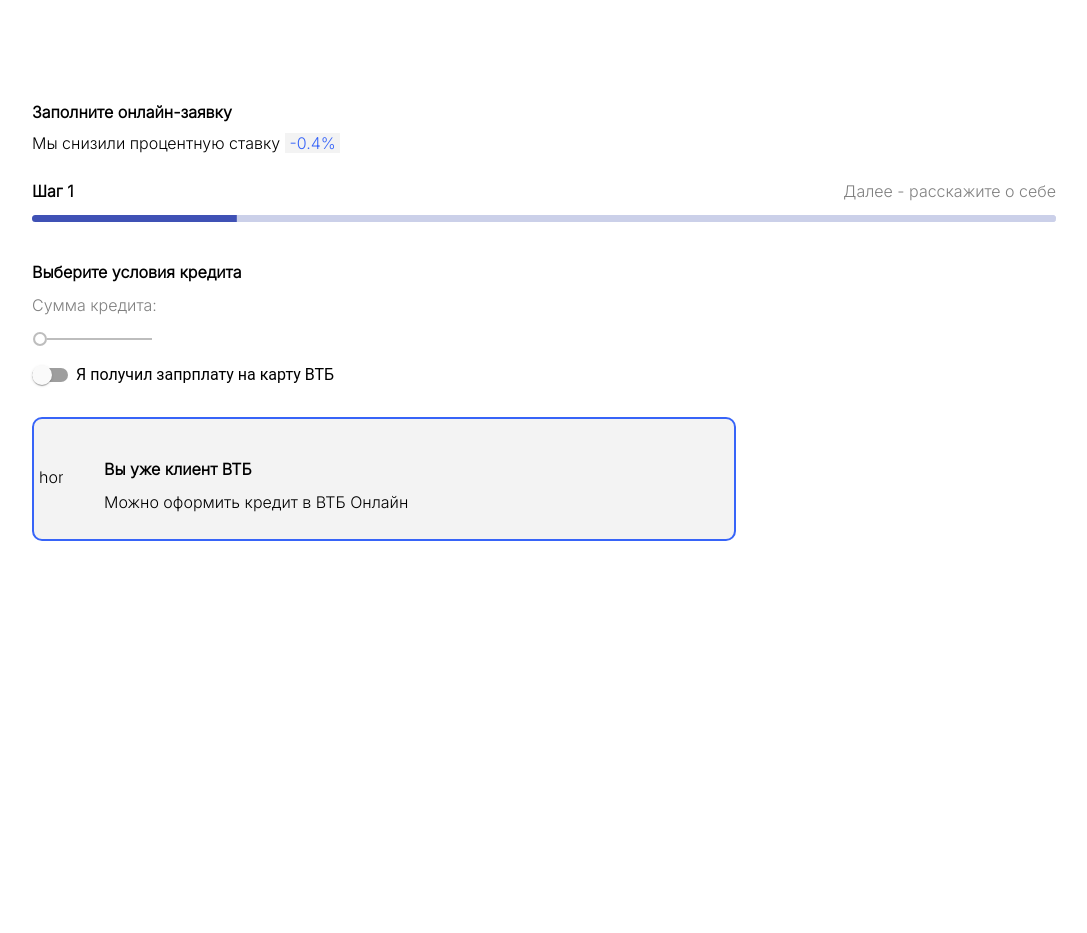
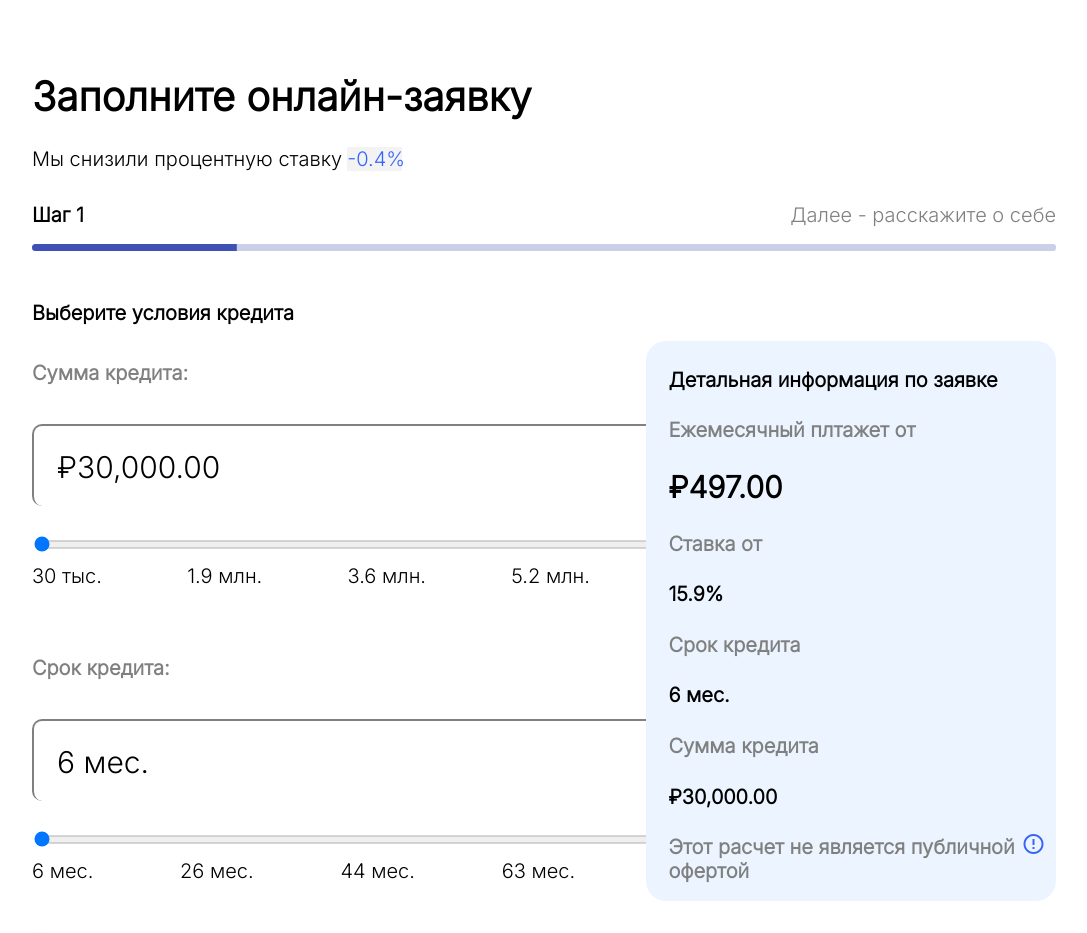
Before and after one commit to Temirlan24/TestProject, an Angular app: page / in a window 1280 px wide. Shown: the top 933 px of the page, without its empty margins (96-1183 px from the left). Before the commit the page ends 800 px from the top, so only its background shows below. Built offline with nearby package versions, Linux system fonts and the light colour scheme.

Commit message:
finished task

```diff
--- a/src/app/app.component.css
+++ b/src/app/app.component.css
@@ -1,5 +1,9 @@
+
+.title{
+  font-size: 2rem;
+}
 .credit-container{
-  margin-top: 10%;
+  margin-top: 7%;
 }
 .progressBar{
   margin-top: 15px;
@@ -16,16 +20,23 @@
 .body{
   margin-top: 2.5rem;
 }
+.header-text{
+  display: flex;
+}
 
-.myLabe{
+.myLabel{
   margin-left: 5px;
   width: 55px;
   color: rgb(55 100 248);
   background-color: #dddddd5c;
   text-align: center;
 }
+mat-slide-toggle{
+  margin-top: 30px;
+}
 mat-icon{
   padding-left: 5px;
+  color: grey;
 }
 .footer{
   margin-top: 30px;
--- a/src/app/app.component.html
+++ b/src/app/app.component.html
@@ -1,7 +1,7 @@
 <div class="credit-container">
   <div class="header">
-    <h1><strong>Заполните онлайн-заявку</strong></h1>
-    <span style="display: flex;">Мы снизили процентную ставку <div class="myLabe">{{percent}}</div></span>
+    <h1 class="title">Заполните онлайн-заявку</h1>
+    <span class="header-text">Мы снизили процентную ставку <div class="myLabel">{{percent}}</div></span>
     <div class="progressBar">
       <div class="progressBar-text">
         <h2>Шаг 1</h2>
@@ -13,11 +13,11 @@
   <div class="body">
     <h2><strong>Выберите условия кредита</strong></h2>
     <app-credit-calculator></app-credit-calculator>
+    <mat-slide-toggle color="primary"><span>Я получил запрплату на карту ВТБ</span></mat-slide-toggle>
   </div>
-  <mat-slide-toggle color="primary">Я получил запрплату на карту ВТБ</mat-slide-toggle>
 
   <div class="footer">
-    <mat-icon aria-hidden="false" aria-label="Example home icon">home</mat-icon>
+    <mat-icon>error</mat-icon>
     <div class="footer-text">
       <h2>Вы уже клиент ВТБ</h2>
       <span>Можно оформить кредит в ВТБ Онлайн</span>
--- a/src/app/app.module.ts
+++ b/src/app/app.module.ts
@@ -7,6 +7,7 @@
 import { SliderComponent } from './slider/slider.component';
 import {MatSliderModule} from '@angular/material/slider';
 import { CreditCalculatorComponent } from './credit-calculator/credit-calculator.component';
+import { FormsModule } from '@angular/forms';
 
 @NgModule({
   declarations: [
@@ -19,7 +20,8 @@
     MatProgressBarModule,
     MatSlideToggleModule,
     MatIconModule,
-    MatSliderModule
+    MatSliderModule,
+    FormsModule
   ],
   providers: [],
   bootstrap: [AppComponent]
--- a/src/app/credit-calculator/credit-calculator.component.css
+++ b/src/app/credit-calculator/credit-calculator.component.css
@@ -0,0 +1,62 @@
+
+.credit{
+  width: 100%;
+  display: flex;
+}
+.credit-sliders{
+  width: 60%;
+  display: grid;
+}
+.credit-sum{
+  display: grid;
+  width: max-content;
+}
+.credit-term{
+  margin-top: 30px;
+  display: grid;
+  width: max-content;
+}
+.credit-info{
+  grid-column: 2;
+  grid-row: 1/2;
+  width: 433px;
+  height: 550px;
+  background-color: #ecf5ff;
+  padding-left: 22px;
+  padding-top: 10px;
+  border-radius: 20px;
+}
+.month-payment{
+  font-size: 30px;
+  font-weight: bold;
+}
+.credit-title{
+  color: grey;
+}
+.outputValue{
+  width: 700px;
+  height: 80px;
+  border: 2px grey solid;
+  border-bottom: none;
+  border-radius: 10px;
+}
+input{
+  width: 700px;
+}
+.inputText{
+  position: absolute;
+  padding-top: 23px;
+  padding-left: 23px;
+  font-size: 30px;
+}
+
+.footer-text{
+  display: flex;
+  justify-content: space-between;
+  align-items: center;
+}
+.credit-error-icon{
+  color: rgb(55 100 248);
+  padding-bottom: 30px;
+  padding-right: 15px;
+}
--- a/src/app/credit-calculator/credit-calculator.component.html
+++ b/src/app/credit-calculator/credit-calculator.component.html
@@ -1,13 +1,31 @@
-<div class="credit-sum">
-  <span style="color: grey;">Сумма кредита:</span>
-  <div>
-    <app-slider
-      [value] = "amount"
-      [min] = "minAmount"
-      [max] = "maxAmount"
-      [step]="step"
-      (valueChange)="onAmountChange($event)"
-    ></app-slider>
+<div class="credit">
+  <div class="credit-sliders">
+    <div class="credit-sum">
+      <h3 class="credit-title">Сумма кредита:</h3>
+      <output class="outputValue"><span class="inputText">{{amount|currency:'RUB':'symbol-narrow'}}</span></output>
+      <input type="range" [value]="amount" [step]="step" [min]="minAmount" [max]="maxAmount" (input)="onMoneyChange($event)">
+      <app-slider [items]="items"></app-slider>
+    </div>
+    <div class="credit-term">
+        <h3 class="credit-title">Срок кредита:</h3>
+        <output class="outputValue"><span class="inputText">{{newAmountMonth}}</span></output>
+        <input type="range" [value]="amountMonth" [step]="stepMonth" [min]="minMonths" [max]="maxMonths" (input)="onChangeMonth($event)">
+        <app-slider [items]="months"></app-slider>
+      </div>
+    </div >
+  <div class="credit-info">
+    <h2><b>Детальная информация по заявке</b></h2>
+    <h4 class="credit-title">Ежемесячный плтажет от</h4>
+    <span class="month-payment">{{monthPayment | currency:'RUB': 'symbol-narrow'}}</span>
+    <h4 class="credit-title">Ставка от</h4>
+    <span><b>{{interestRate}}%</b></span>
+    <h4 class="credit-title">Срок кредита</h4>
+    <span><b>{{newAmountMonth}}</b></span>
+    <h4 class="credit-title">Сумма кредита</h4>
+    <span><b>{{amount | currency:'RUB': 'symbol-narrow'}}</b></span>
+    <div class="footer-text">
+      <h4 class="credit-title">Этот расчет не является публичной офертой</h4>
+      <mat-icon class="credit-error-icon">error_outline</mat-icon>
+    </div>
   </div>
 </div>
-<div class="credit-term"></div>
--- a/src/app/credit-calculator/credit-calculator.component.ts
+++ b/src/app/credit-calculator/credit-calculator.component.ts
@@ -6,17 +6,67 @@
   styleUrls: ['./credit-calculator.component.css']
 })
 export class CreditCalculatorComponent implements OnInit {
-  bufferValue = 75;
-  step = 1000;
-  minAmount = 10000;
-  maxAmount = 1500000;
+  stepMonth = 1;
+  minMonths = 6;
+  maxMonths = 84;
+  amountMonth: number;
+  newAmountMonth: string;
+  items = [
+    {value: 30, label: 'тыс.'},
+    {value: 1.9, label: 'млн.'},
+    {value: 3.6, label: 'млн.'},
+    {value: 5.2, label: 'млн.'},
+    {value: 7, label: 'млн.'}
+  ];
+  months = [
+    {value: 6, label: 'мес.'},
+    {value: 26, label: 'мес.'},
+    {value: 44, label: 'мес.'},
+    {value: 63, label: 'мес.'},
+    {value: 84, label: 'мес.'}];
+  step = 10000;
+  minAmount = 30000;
+  maxAmount = 7000000;
   amount: number;
-  constructor() { }
+  interestRate = 15.9;
+  monthPayment:number;
+  constructor() {
+  }
 
   ngOnInit(): void {
     this.amount = this.minAmount;
+    this.amountMonth = this.minMonths;
+    this.newAmountMonth = this.amountMonth + ' мес.'
+    this.calculateCredit();
   }
-  onAmountChange(value: number){
-    this.amount = value;
+  onMoneyChange(event: any){
+    this.amount = event.target.value;
+    setTimeout(()=>{
+      this.calculateCredit();
+    },1000);
+  }
+  onChangeMonth(event: any){
+    this.amountMonth = event.target.value;
+    if(this.amountMonth>12){
+      const year = Math.floor(this.amountMonth/12);
+      const month = this.amountMonth%12;
+      if(year == 1){
+        this.newAmountMonth = year + ' год '+month+' мес.';
+      }
+      else {
+        this.newAmountMonth = year + ' года '+month+' мес.';
+      }
+    }
+    else{
+      this.newAmountMonth = this.amountMonth + ' мес.';
+    }
+    setTimeout(()=>{
+      this.calculateCredit();
+    },1000);
+  }
+  calculateCredit(){
+    const p = (this.interestRate/100)/12;
+    this.monthPayment =Math.ceil(this.amount*(p+(p/((1+p)^this.amountMonth-1))));
+    console.log("payment", this.monthPayment);
   }
 }
--- a/src/app/slider/slider.component.css
+++ b/src/app/slider/slider.component.css
@@ -0,0 +1,7 @@
+.slider-range {
+  display: flex;
+  justify-content: space-between;
+  list-style: none;
+  margin: 0;
+  padding: 0;
+}
--- a/src/app/slider/slider.component.html
+++ b/src/app/slider/slider.component.html
@@ -1,29 +1,3 @@
-<div class="credit-calculator-slider">
-
-  <div class="container">
-    <div class="slider-container">
-      <mat-slider
-        class="slider"
-        [step]="step"
-        [min]="min"
-        [max]="max"
-        [value]="value"
-        (input)="onValueChange($event)"
-      ></mat-slider>
-
-      <div class="labels">
-        <span class="label min">
-          <ng-container *ngTemplateOutlet="minLabelTemplate; context: { $implicit: min }"></ng-container>
-        </span>
-
-        <span class="label max">
-          <ng-container *ngTemplateOutlet="minLabelTemplate; context: { $implicit: max }"></ng-container>
-        </span>
-      </div>
-    </div>
-
-    <span class="value">
-      <ng-container *ngTemplateOutlet="valueLabelTemplate; context: { $implicit: value }"></ng-container>
-    </span>
-  </div>
-</div>
+<ul class="slider-range">
+  <li *ngFor="let item of items">{{item.value + " " + item.label}}</li>
+</ul>
--- a/src/app/slider/slider.component.ts
+++ b/src/app/slider/slider.component.ts
@@ -1,22 +1,15 @@
-import { Component, EventEmitter, Input, OnInit, Output, TemplateRef, ChangeDetectionStrategy } from '@angular/core';
-import { MatSliderChange } from '@angular/material/slider';
+import { Component, Input,} from '@angular/core';
+
+export interface SliderItem {
+  value: number;
+  label: string;
+}
 
 @Component({
   selector: 'app-slider',
   templateUrl: './slider.component.html',
   styleUrls: ['./slider.component.css'],
-  changeDetection: ChangeDetectionStrategy.OnPush
 })
 export class SliderComponent{
-  @Input() min: number;
-  @Input() max: number;
-  @Input() step: number;
-  @Input() value: number;
-  @Output() valueChange = new EventEmitter<number>();
-  @Input() minLabelTemplate: TemplateRef<any>;
-  @Input() maxLabelTemplate: TemplateRef<any>;
-  @Input() valueLabelTemplate: TemplateRef<any>;
-  onValueChange(event: MatSliderChange) {
-    // this.valueChange.emit(event.value);
-  }
+  @Input() items: any;
 }
--- a/src/index.html
+++ b/src/index.html
@@ -5,6 +5,8 @@
   <title>TestProject</title>
   <base href="/">
   <meta name="viewport" content="width=device-width, initial-scale=1">
+  <link href="https://fonts.googleapis.com/icon?family=Material+Icons" rel="stylesheet">
+
 </head>
 <body>
   <app-root></app-root>
--- a/src/styles.css
+++ b/src/styles.css
@@ -1,9 +1,11 @@
 /* You can add global styles to this file, and also import other style files */
 @import url('https://fonts.googleapis.com/css2?family=Inter:wght@300&display=swap');
 @import "~@angular/material/prebuilt-themes/indigo-pink.css";
+@import url("https://fonts.googleapis.com/icon?family=Material+Icons");
+
 *{
   font-family: 'Inter', sans-serif;
-  font-size: 16px;
+  font-size: 20px;
 }
 
 body{
```
